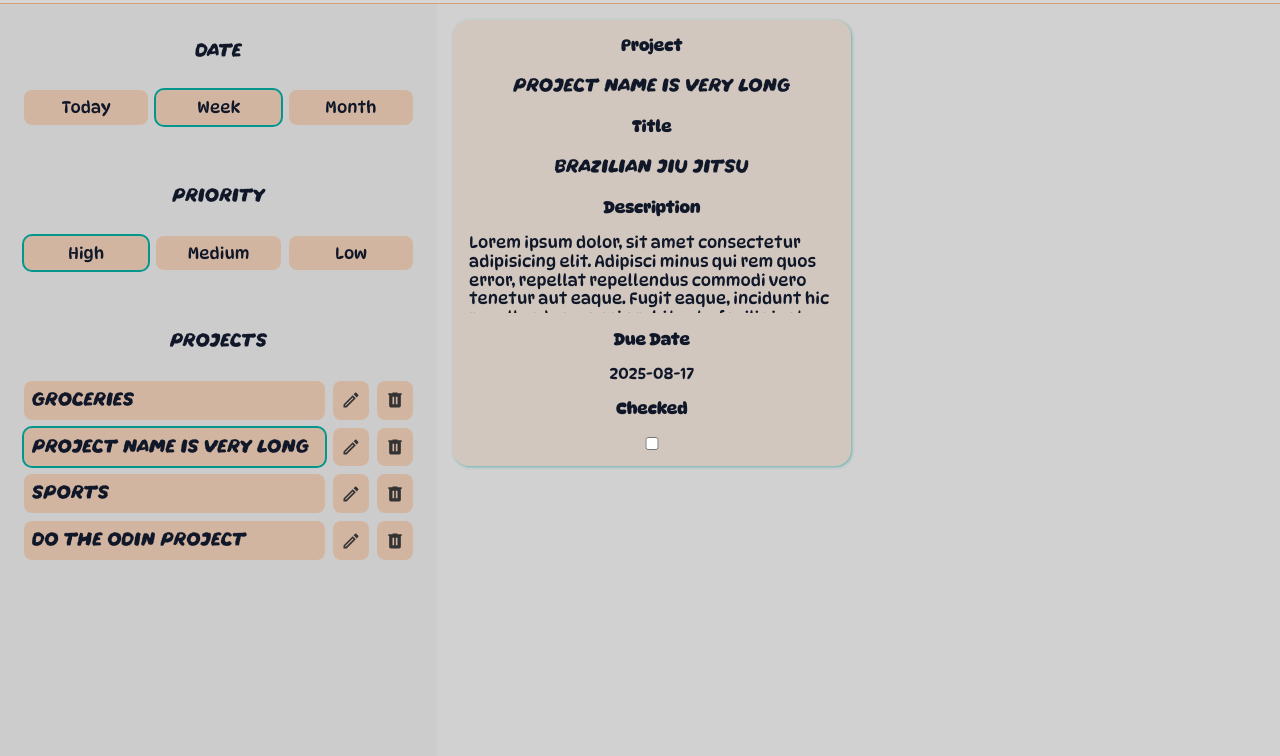
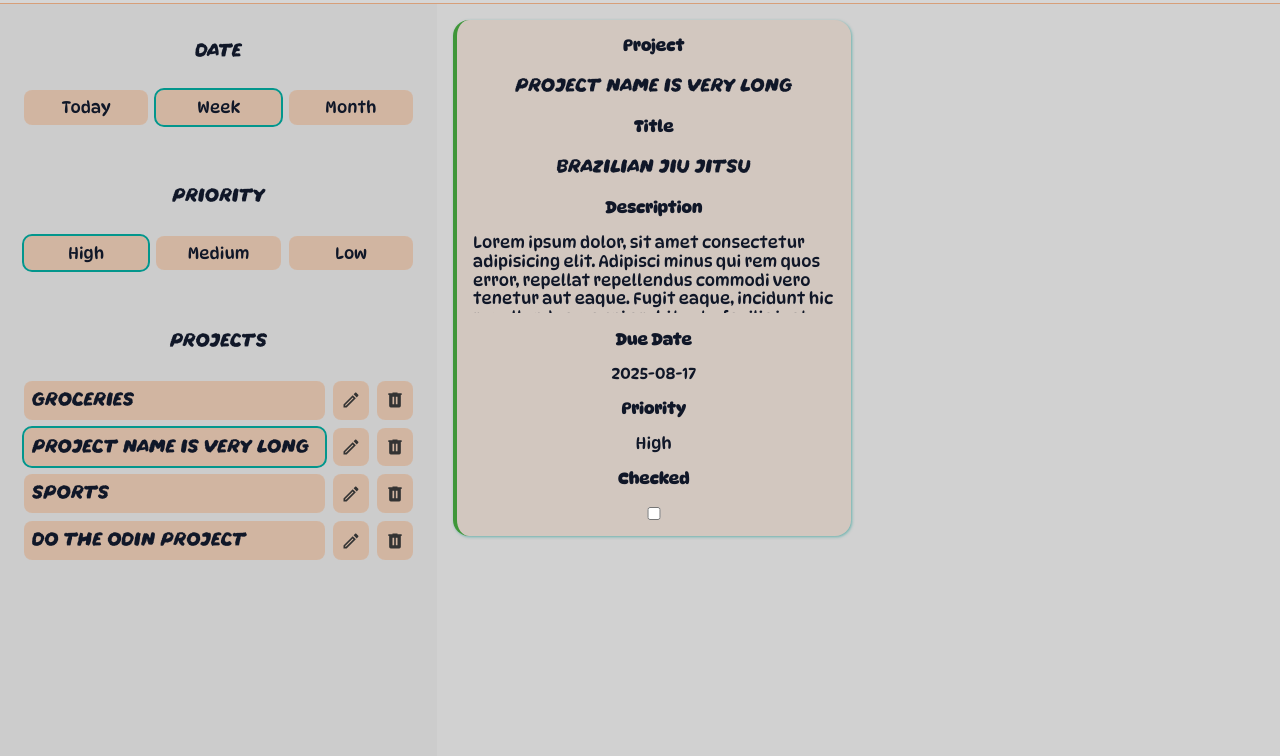
Before and after one commit to bartek8b/zzz-Todo_List, a website built with webpack: page src/template.html in a window 1280 px wide. Shown: the part 44-800 px from the top of the page. Built offline with nearby package versions, Linux system fonts and the light colour scheme.

Commit message:
Add border color & priority to card

```diff
--- a/src/style.css
+++ b/src/style.css
@@ -147,6 +147,15 @@ img {
 .checked {
   outline: 2px solid hsl(var(--accentCold));
 }
+.prior-high {
+  border-left: 4px solid hsl(0, 100%, 50%, .7);
+}
+.prior-mid {
+  border-left: 4px solid hsl(60, 100%, 50%, .7);
+}
+.prior-low {
+  border-left: 4px solid hsl(120, 100%, 25%, .7);
+}
 /* ARTICLE - TODOS GRID */
 main > article {
   background-color: hsl(var(--background), 0.9);
@@ -172,7 +181,8 @@ main > article {
   display: flex;
   flex-direction: column;
 }
-.data-set > strong, .data-set > p {
+.data-set > strong,
+.data-set > p {
   align-self: center;
   /* to be checked */
   scrollbar-width: auto;
--- a/src/template.html
+++ b/src/template.html
@@ -60,7 +60,7 @@
 
       <!-- TOBE DONE -->
       <article class="grid-container">
-        <div class="grid-item">
+        <div class="grid-item prior-low">
 
           <div class="data-set">
             <strong>Project</strong>
@@ -77,6 +77,10 @@
           <div class="data-set">
             <strong>Due Date</strong>
             <p>2025-08-17</p>
+          </div>
+          <div class="data-set">
+            <strong>Priority</strong>
+            <p>High</p>
           </div>
           <div class="data-set">
             <strong><label for="check">Checked</label></strong>
```
